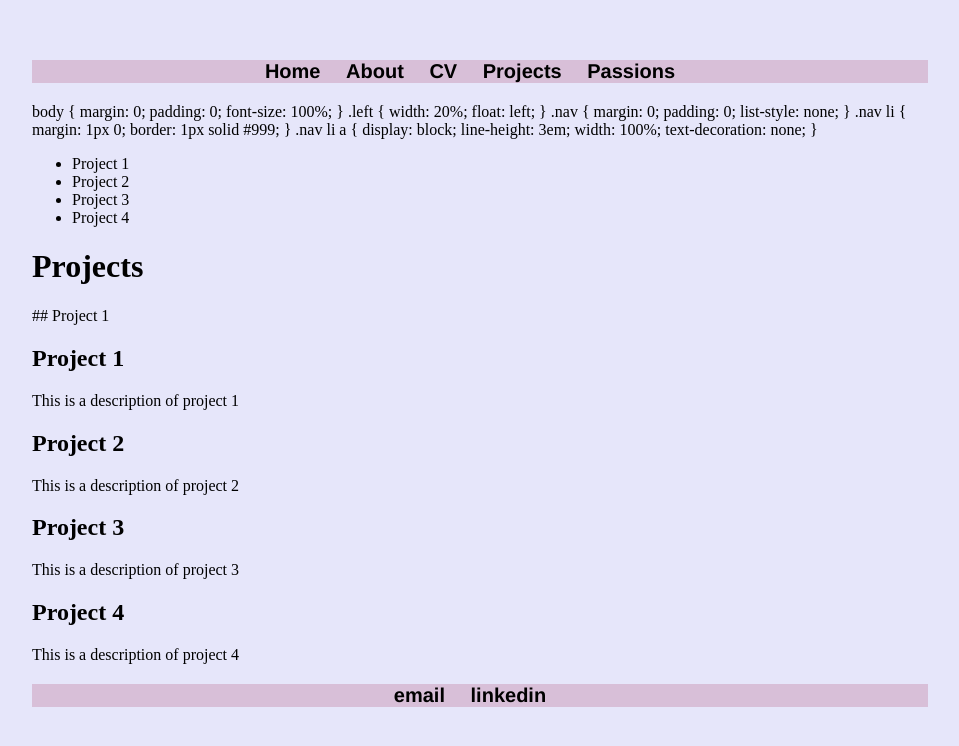
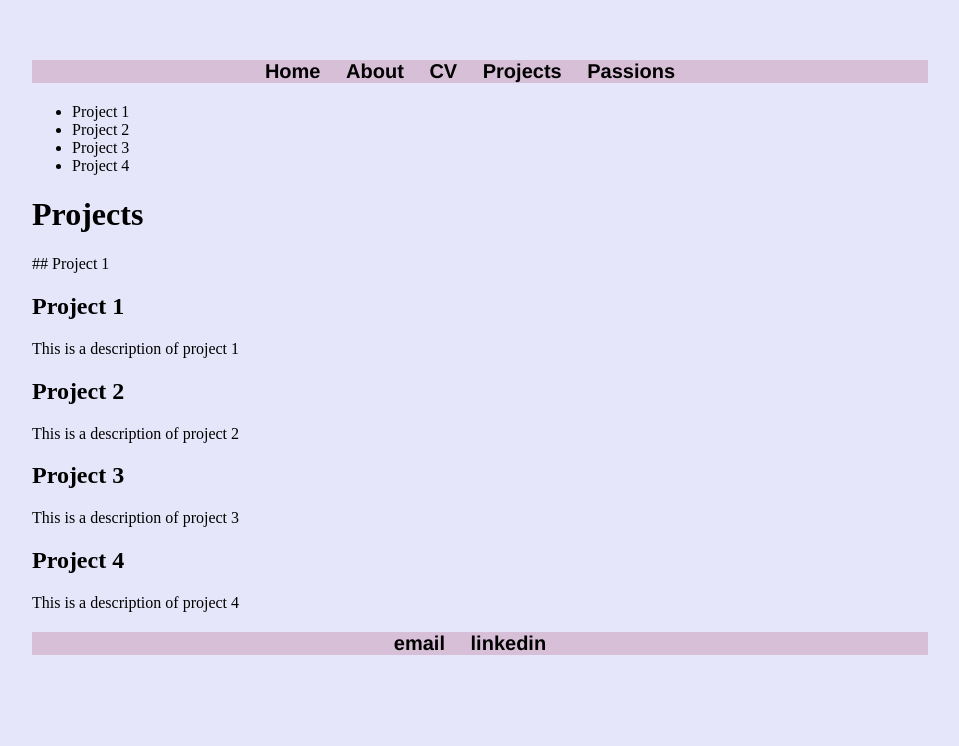
Before and after one commit to cmball2/github.io, a Jekyll site: the page built from projects/index.html, in a window 1280 px wide. Shown: the top 746 px of the page, without its empty margins (160-1119 px from the left). Built offline with Jekyll 4.4.1, drawn with Linux system fonts in a browser that asks for light colours.

Commit message:
Update index.html

```diff
--- a/projects/index.html
+++ b/projects/index.html
@@ -3,33 +3,8 @@
 title: Projects
 ---
 
-body {
-    margin: 0;
-    padding: 0;
-    font-size: 100%;
-}
-.left {
-    width: 20%;
-    float: left;
-}
-.nav {
-    margin: 0;
-    padding: 0;
-    list-style: none;
-}
-.nav li {
-    margin: 1px 0;
-    border: 1px solid #999;
-}
-.nav li a {
-    display: block;
-    line-height: 3em;
-    width: 100%;
-    text-decoration: none;
-}
-
-<div class="left">
-    <ul class="nav">
+<div>
+    <ul>
         <li><a href="#project-1">Project 1</a></li>
         <li><a href="#project-2">Project 2</a></li>
         <li><a href="#project-3">Project 3</a></li>
```
